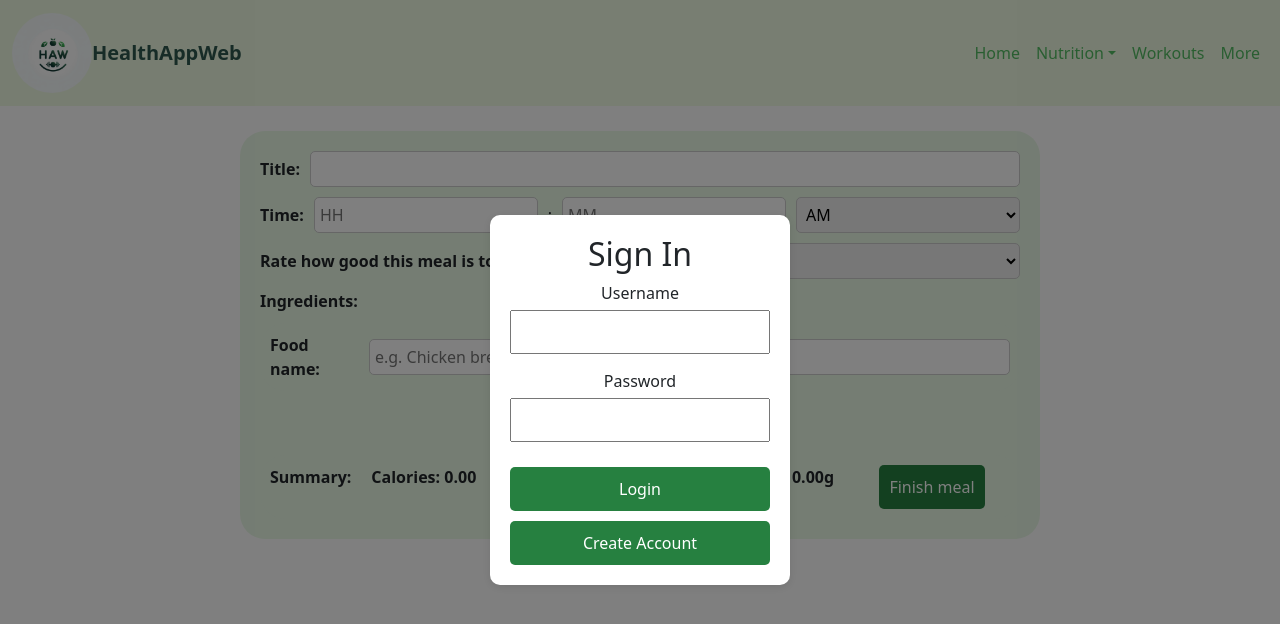
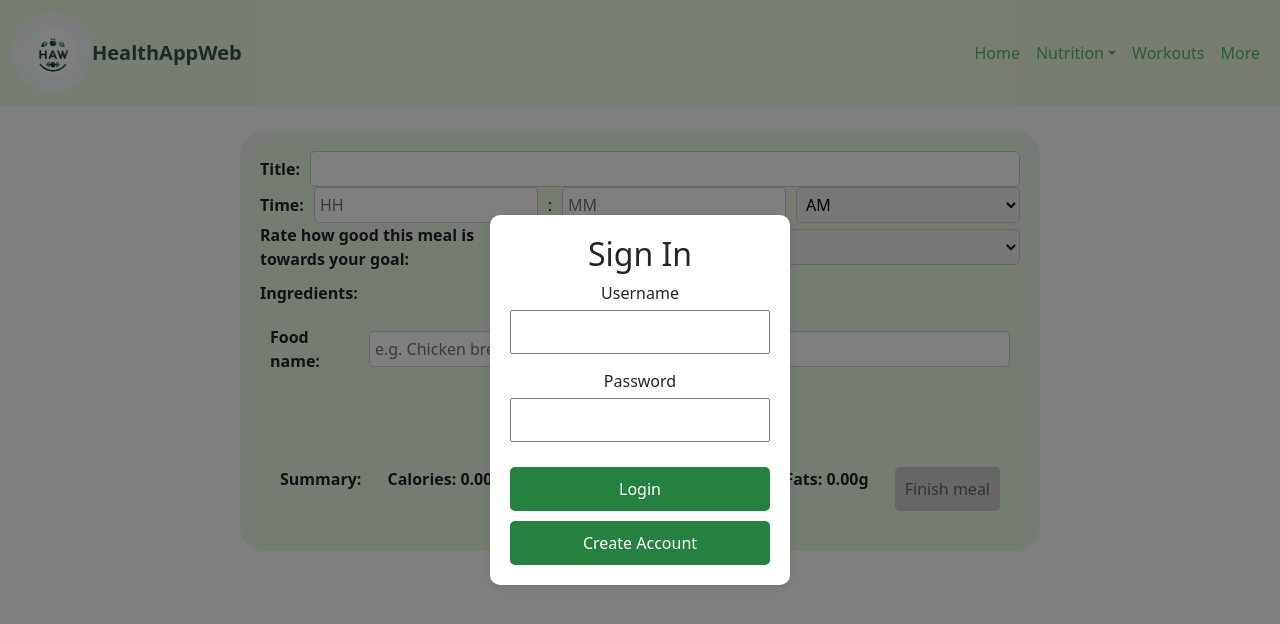
Before and after one commit to enrique95ae/HealthApp_Web, an Angular app: page /add-meal in a window 1280 px wide. Shown: the top 624 px of the page. Built offline with nearby package versions, Linux system fonts and the light colour scheme.

Commit message:
dissabling finish meal button if any fields are empty

```diff
--- a/src/app/components/nutrition/add-meal/add-meal.component.css
+++ b/src/app/components/nutrition/add-meal/add-meal.component.css
@@ -7,25 +7,18 @@
     border-radius: 25px;
     width: 100%;
     min-width: 60%;
-    /* Ensure at least 60% of the screen width */
     max-width: 800px;
-    /* Optional: Set a maximum width to keep it from getting too wide */
     margin: 25px auto;
-    /* Center the component */
 }
 
 .form-row {
     display: flex;
     align-items: center;
     gap: 10px;
-    flex-wrap: wrap;
-    /* Allow wrapping if necessary */
 }
 
 label {
     font-weight: bold;
-    white-space: nowrap;
-    /* Prevent label from breaking into multiple lines */
 }
 
 input,
@@ -33,10 +26,7 @@ select {
     padding: 5px;
     border-radius: 5px;
     border: 1px solid #ccc;
-    flex: 1;
-    /* Ensure the inputs take the available width */
-    min-width: 100px;
-    /* Minimum width for better layout */
+    width: 100%;
 }
 
 button {
@@ -56,11 +46,8 @@ button:hover {
 
 button:disabled {
     background-color: #cccccc;
-    /* Grey out the button */
     color: #666666;
-    /* Change text color to a lighter grey */
     cursor: not-allowed;
-    /* Show not-allowed cursor */
 }
 
 .sr-only {
--- a/src/app/components/nutrition/add-meal/add-meal.component.html
+++ b/src/app/components/nutrition/add-meal/add-meal.component.html
@@ -1,8 +1,9 @@
 <div class="center-container">
   <div class="add-meal-container">
+    <form [formGroup]="mealForm">
       <div class="form-row">
         <label for="mealTitle">Title:</label>
-      <input id="mealTitle" type="text" [(ngModel)]="mealTitle" />
+        <input id="mealTitle" type="text" formControlName="mealTitle" />
       </div>
 
       <div class="form-row">
@@ -12,7 +13,7 @@
           type="number"
           min="1"
           max="12"
-        [(ngModel)]="mealTimeHour"
+          formControlName="mealTimeHour"
           placeholder="HH"
         />
         <span>:</span>
@@ -21,11 +22,11 @@
           type="number"
           min="0"
           max="59"
-        [(ngModel)]="mealTimeMinute"
+          formControlName="mealTimeMinute"
           placeholder="MM"
         />
         <label for="mealTimePeriod" class="sr-only">Period:</label>
-      <select id="mealTimePeriod" [(ngModel)]="mealTimePeriod">
+        <select id="mealTimePeriod" formControlName="mealTimePeriod">
           <option value="AM">AM</option>
           <option value="PM">PM</option>
         </select>
@@ -35,7 +36,7 @@
         <label for="mealRating"
           >Rate how good this meal is towards your goal:</label
         >
-      <select id="mealRating" [(ngModel)]="mealRating">
+        <select id="mealRating" formControlName="mealRating">
           <option
             *ngFor="let rating of [1, 2, 3, 4, 5, 6, 7, 8, 9, 10]"
             [value]="rating"
@@ -44,6 +45,7 @@
           </option>
         </select>
       </div>
+    </form>
 
     <div class="form-row">
       <label>Ingredients:</label>
@@ -51,9 +53,11 @@
     <div *ngFor="let food of foods; let i = index" class="form-row">
       <app-add-food
         [food]="food"
+        class="add-food"
         (validFood)="onFoodValidityChange($event)"
         (foodChange)="onFoodNameChange($event, i)"
-      ></app-add-food>
+      >
+      </app-add-food>
     </div>
 
     <button (click)="addFoodComponent()" [disabled]="!isLatestFoodValid()">
@@ -63,7 +67,9 @@
     <app-meal-summary
       [foods]="foods"
       [finishMeal]="finishMeal.bind(this)"
-    ></app-meal-summary>
+      [isFormValid]="isFormValid()"
+    >
+    </app-meal-summary>
   </div>
   <app-error-popup></app-error-popup>
 </div>
--- a/src/app/components/nutrition/add-meal/add-meal.component.ts
+++ b/src/app/components/nutrition/add-meal/add-meal.component.ts
@@ -1,10 +1,10 @@
 import { Component, OnInit, ViewChild } from '@angular/core';
+import { FormControl, FormGroup, Validators } from '@angular/forms';
+import { Router } from '@angular/router';
+import { forkJoin } from 'rxjs';
 import { FoodsService } from '../../../services/foods/foods.service';
-
 import { Food } from '../../../models/meal.model';
 import { ErrorPopupComponent } from '../../general/error/error-popup/error-popup.component';
-import { Router } from '@angular/router';
-import { forkJoin } from 'rxjs';
 
 @Component({
   selector: 'app-add-meal',
@@ -12,11 +12,7 @@ import { forkJoin } from 'rxjs';
   styleUrls: ['./add-meal.component.css']
 })
 export class AddMealComponent implements OnInit {
-  mealTitle: string = '';
-  mealTimeHour: number | null = null;
-  mealTimeMinute: number | null = null;
-  mealTimePeriod: string = 'AM';
-  mealRating: number = 5;
+  mealForm: FormGroup;
   foods: Food[] = [];
   isFoodValid: boolean = false;
   totalCalories: number = 0;
@@ -26,11 +22,18 @@ export class AddMealComponent implements OnInit {
 
   @ViewChild(ErrorPopupComponent) errorPopup!: ErrorPopupComponent;
 
-
-  constructor(private foodsService: FoodsService,  private router: Router) {}
+  constructor(private foodsService: FoodsService, private router: Router) {
+    this.mealForm = new FormGroup({
+      mealTitle: new FormControl('', Validators.required),
+      mealTimeHour: new FormControl('', [Validators.required, Validators.min(1), Validators.max(12)]),
+      mealTimeMinute: new FormControl('', [Validators.required, Validators.min(0), Validators.max(59)]),
+      mealTimePeriod: new FormControl('AM', Validators.required),
+      mealRating: new FormControl(5, Validators.required)
+    });
+  }
 
   ngOnInit(): void {
-    this.initializeFoodComponent();
+    this.initializeFoodComponent(); // Ensure one empty food component on load
     console.log('Initial empty food component added:', this.foods);
   }
 
@@ -39,10 +42,10 @@ export class AddMealComponent implements OnInit {
     console.log('Food validity changed:', isValid);
   }
 
-  onPortionEatenChange(portion: number, index: number): void {
+  onPortionEatenChange(portionEaten: number, index: number): void {
     if (this.foods[index]) {
-      this.foods[index].PortionEaten = portion;
-      console.log('Portion eaten changed:', portion, 'for food at index:', index);
+      this.foods[index].PortionEaten = portionEaten;
+      console.log('Portion eaten changed:', portionEaten, 'for food at index:', index);
       this.updateMealSummary();
     }
   }
@@ -51,7 +54,7 @@ export class AddMealComponent implements OnInit {
     if (this.foods[index]) {
       this.foods[index] = food;
       console.log('Food name changed:', food, 'at index:', index);
-      this.foods = [...this.foods];
+      this.foods = [...this.foods]; // Create a new array reference
       this.updateMealSummary();
     }
   }
@@ -74,6 +77,10 @@ export class AddMealComponent implements OnInit {
     return latestFood && latestFood.Name.trim() !== '' && latestFood.PortionEaten > 0;
   }
 
+  isFormValid(): boolean {
+    return this.mealForm.valid && this.foods.length > 0 && this.isLatestFoodValid();
+  }
+
   updateMealSummary(): void {
     console.log('Updating meal summary with foods:', this.foods);
     this.totalCalories = this.foods.reduce((acc, food) => acc + (food.Calories * (food.PortionEaten / 100)), 0);
@@ -89,27 +96,32 @@ export class AddMealComponent implements OnInit {
   }
 
   finishMeal(): void {
+    if (!this.isFormValid()) {
+      this.showErrorPopup('Please fill in all required fields.');
+      return;
+    }
+
     const userJson = localStorage.getItem('user');
     if (!userJson) {
-      console.error('User data not found in local storage');
+      this.showErrorPopup('User data not found in local storage');
       return;
     }
 
     const user = JSON.parse(userJson);
     const userId = user.Id;
     if (!userId) {
-      console.error('User ID not found in user data');
+      this.showErrorPopup('User ID not found in user data');
       return;
     }
 
     const mealData = {
       USER_Id: userId,
-      Title: this.mealTitle,
-      Score: this.mealRating,
-      CreationTime: this.mealTimeHour + ':' + this.mealTimeMinute + this.mealTimePeriod
+      Title: this.mealForm.get('mealTitle')?.value,
+      Score: this.mealForm.get('mealRating')?.value,
+      CreationTime: this.mealForm.get('mealTimeHour')?.value + ':' + this.mealForm.get('mealTimeMinute')?.value + this.mealForm.get('mealTimePeriod')?.value
     };
 
-     this.foodsService.createMeal(mealData).subscribe(
+    this.foodsService.createMeal(mealData).subscribe(
       response => {
         console.log('Meal created successfully with ID:', response.Id);
         const mealId = response.Id;
--- a/src/app/components/nutrition/meal-summary/meal-summary.component.css
+++ b/src/app/components/nutrition/meal-summary/meal-summary.component.css
@@ -1,23 +1,32 @@
-/* meal-summary.component.css */
 .meal-summary-container {
     display: flex;
-    gap: 20px;
+    flex-direction: row;
+    gap: 10px;
     background-color: #EAFAE7;
-    padding: 10px;
+    padding: 20px;
     border-radius: 25px;
+    justify-content: space-between;
 }
 
 .summary-item {
     font-weight: bold;
 }
 
-.finish-meal-button {
+button.finish-meal-button {
     background-color: #268040;
     color: white;
     padding: 10px;
     border: none;
     border-radius: 5px;
     cursor: pointer;
-    max-width: 50%;
-    margin: auto;
 }
+
+button.finish-meal-button:hover {
+    background-color: #124035;
+}
+
+button.finish-meal-button:disabled {
+    background-color: #cccccc;
+    color: #666666;
+    cursor: not-allowed;
+}
--- a/src/app/components/nutrition/meal-summary/meal-summary.component.html
+++ b/src/app/components/nutrition/meal-summary/meal-summary.component.html
@@ -4,5 +4,11 @@
   <div class="summary-item">Proteins: {{ totalProteins.toFixed(2) }}g</div>
   <div class="summary-item">Carbs: {{ totalCarbs.toFixed(2) }}g</div>
   <div class="summary-item">Fats: {{ totalFats.toFixed(2) }}g</div>
-  <button class="finish-meal-button" (click)="finishMeal()">Finish meal</button>
+  <button
+    class="finish-meal-button"
+    (click)="finishMeal()"
+    [disabled]="!isFormValid"
+  >
+    Finish meal
+  </button>
 </div>
--- a/src/app/components/nutrition/meal-summary/meal-summary.component.ts
+++ b/src/app/components/nutrition/meal-summary/meal-summary.component.ts
@@ -9,6 +9,7 @@ import { Food } from '../../../models/meal.model';
 export class MealSummaryComponent implements OnChanges {
   @Input() foods: Food[] = [];
   @Input() finishMeal!: () => void;
+  @Input() isFormValid!: boolean; // New input property to receive form validity
 
   totalCalories: number = 0;
   totalProteins: number = 0;
```
Lines whose indentation alone changed are shown as unchanged.
